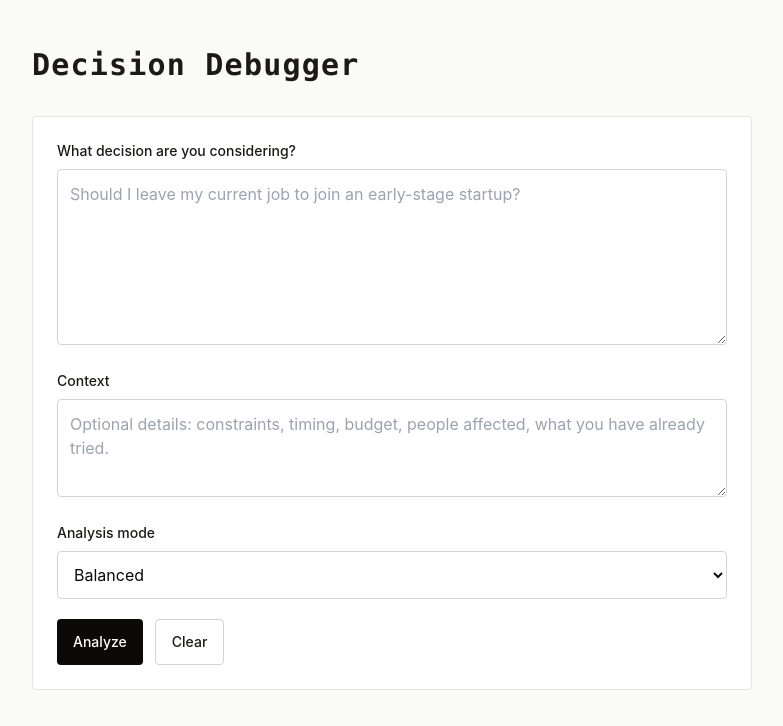
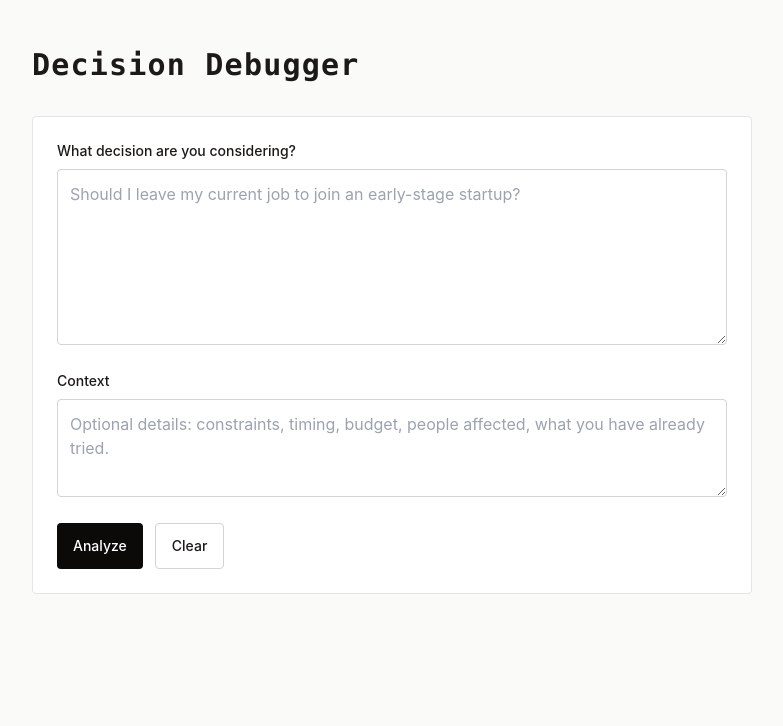
Before and after one commit to Yevhenii90/decision-debugger, a Next.js app: page / in a window 1280 px wide. Shown: the top 726 px of the page, without its empty margins (248-1031 px from the left). Built offline with nearby package versions, Linux system fonts and the light colour scheme.

Commit message:
Use critical analysis mode by default

```diff
--- a/components/DecisionForm.tsx
+++ b/components/DecisionForm.tsx
@@ -1,7 +1,7 @@
 "use client";
 
 import { type FormEvent, useState } from "react";
-import { analysisModes, type AnalysisMode } from "@/lib/types";
+import type { AnalysisMode } from "@/lib/types";
 
 type DecisionFormProps = {
   onSubmit: (input: {
@@ -19,7 +19,6 @@ const sampleDecision =
 export function DecisionForm({ onSubmit, onClear, isLoading }: DecisionFormProps) {
   const [decision, setDecision] = useState("");
   const [context, setContext] = useState("");
-  const [mode, setMode] = useState<AnalysisMode>("Balanced");
 
   async function handleSubmit(event: FormEvent<HTMLFormElement>) {
     event.preventDefault();
@@ -27,14 +26,13 @@ export function DecisionForm({ onSubmit, onClear, isLoading }: DecisionFormProps
     await onSubmit({
       decision: decision.trim(),
       context: context.trim(),
-      mode,
+      mode: "Critical",
     });
   }
 
   function handleClear() {
     setDecision("");
     setContext("");
-    setMode("Balanced");
     onClear();
   }
 
@@ -69,24 +67,6 @@ export function DecisionForm({ onSubmit, onClear, isLoading }: DecisionFormProps
         />
       </div>
 
-      <div className="space-y-2">
-        <label htmlFor="mode" className="block text-sm font-medium text-stone-900">
-          Analysis mode
-        </label>
-        <select
-          id="mode"
-          value={mode}
-          onChange={(event) => setMode(event.target.value as AnalysisMode)}
-          className="w-full rounded border border-stone-300 bg-white px-3 py-3 text-base text-stone-950 outline-none transition focus:border-stone-700 focus:ring-2 focus:ring-stone-200"
-        >
-          {analysisModes.map((analysisMode) => (
-            <option key={analysisMode} value={analysisMode}>
-              {analysisMode}
-            </option>
-          ))}
-        </select>
-      </div>
-
       <div className="flex flex-col gap-3 sm:flex-row">
         <button
           type="submit"
```
